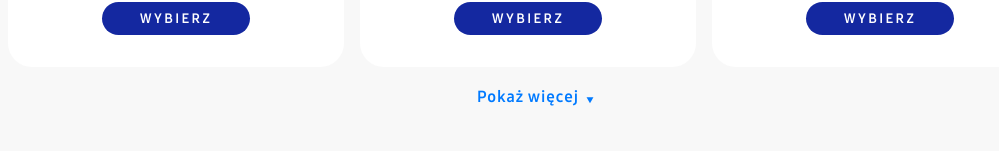
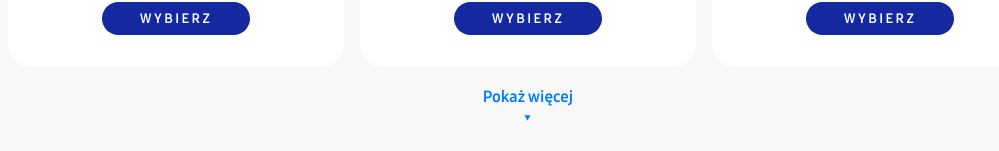
Before and after one commit to CharlesSBL/webDevTestTask-cheil, a React (Vite) app: page / in a window 1280 px wide. Shown: the part 1405-1556 px from the top of the page, without its empty margins (112-1111 px from the left). Built offline with nearby package versions, Linux system fonts and the light colour scheme.

Commit message:
feat|fix: implement footer expand button logic, fix the menu filter

```diff
--- a/src/feature/product-listing/ProductListing.tsx
+++ b/src/feature/product-listing/ProductListing.tsx
@@ -5,26 +5,30 @@ import Footer from './components/Footer';
 import Header from './components/Header';
 import Listing from './components/listing/Listing';
 import type ProductDataTypes from './types/ProductDataTypes';
-import type { IProductQuantity, IProductStateType } from './interfaces/interfaces';
-import { ProductContext, QuantityContext } from './context/context';
+import type { ICardMax, IProductQuantity, IProductStateType } from './interfaces/interfaces';
+import { MaxContext, ProductContext, QuantityContext } from './context/context';
 
 
 export default function ProductListing() {
     const [products, setProducts] = useState<ProductDataTypes[]>([]);
     const [productQuantity, setProductQuantity] = useState<number>(0);
+    const [cardsAmountMax, setCardsAmountMax] = useState<number>(6);
 
     // The 'productState' object passed as the value prop to the Context provider changes every render. To fix this consider wrapping it in a useMemo hook.sonarqube(typescript:S6481)
     const productState = useMemo<IProductStateType>(() => ({ products, setProducts }), [products]);
     const quantityState = useMemo<IProductQuantity>(() => ({ productQuantity, setProductQuantity }), [productQuantity]);
+    const maxState = useMemo<ICardMax>(() => ({ cardsAmountMax, setCardsAmountMax }), [cardsAmountMax]);
 
     return (
         <ProductContext value={productState}>
             <QuantityContext value={quantityState}>
-                <Header />
-                <Filter />
-                <Counter />
-                <Listing />
-                <Footer />
+                <MaxContext value={maxState}>
+                    <Header />
+                    <Filter />
+                    <Counter />
+                    <Listing />
+                    <Footer />
+                </MaxContext>
             </QuantityContext>
         </ProductContext>
     )
--- a/src/feature/product-listing/components/Footer.tsx
+++ b/src/feature/product-listing/components/Footer.tsx
@@ -1,11 +1,25 @@
+import { useContext } from "react";
+import { MaxContext } from "../context/context";
 
-// TODO: dynamic expand handler
 export default function Footer() {
+    const maxCards = useContext(MaxContext);
+
     return (
         <footer>
             <div className='card-expand'>
-                <a href=".">Pokaż więcej</a>
+                <button
+                    onClick={() => {
+                        console.log("click!");
+
+                        maxCards?.setCardsAmountMax((current) => {
+                            return current + 6
+                        })
+                    }}
+                >
+                    <p>Pokaż więcej</p>
+                    <img src="/assets/images/foot_arrow/foot_arrow.svg" alt="" />
+                </button>
             </div>
-        </footer>
+        </footer >
     )
 }
--- a/src/feature/product-listing/components/listing/Listing.tsx
+++ b/src/feature/product-listing/components/listing/Listing.tsx
@@ -2,25 +2,24 @@ import type { IProductCard } from '../../types/cardTypes';
 import { useContext, useEffect, useState } from 'react';
 import ProductsToCards from '../../functions/ProductsToCards';
 import productsToCardComponents from '../../functions/productsToCardComponents';
-import { ProductContext } from '../../context/context';
+import { MaxContext, ProductContext } from '../../context/context';
+
 
 
 export default function Listing(
 ) {
+    const maxCards = useContext(MaxContext);
     const productState = useContext(ProductContext);
+
     const [productCards, setProductCards] = useState<IProductCard[]>([])
     useEffect(() => setProductCards(ProductsToCards(productState!)), [productState!.products])
-
-    // TODO: add more button fix in footer
-    const [cardsAmountMax, setCardsAmountMax] = useState<number>(6);
-    const amountCards = productCards.length > cardsAmountMax ? cardsAmountMax : productCards.length;
 
     return (
         <section className='container-out container-listing-out'>
             <div className='container-in container-listing-in'>
                 <div className='product-listing'>
                     <ul className='card-grid'>
-                        {productsToCardComponents(productCards, amountCards)}
+                        {productsToCardComponents(productCards, maxCards?.cardsAmountMax!)}
                     </ul>
                 </div>
             </div>
--- a/src/feature/product-listing/context/context.ts
+++ b/src/feature/product-listing/context/context.ts
@@ -1,7 +1,9 @@
 import { createContext } from "react";
-import type { IFetchStateData, IProductQuantity, IProductStateType } from "../interfaces/interfaces";
+import type { ICardMax, IFetchStateData, IProductQuantity, IProductStateType } from "../interfaces/interfaces";
 
 export const fetchContext = createContext<IFetchStateData | null>(null);
 
 export const ProductContext = createContext<IProductStateType | null>(null);
 export const QuantityContext = createContext<IProductQuantity | null>(null);
+
+export const MaxContext = createContext<ICardMax | null>(null);
--- a/src/feature/product-listing/hooks/FilterHook.tsx
+++ b/src/feature/product-listing/hooks/FilterHook.tsx
@@ -2,13 +2,6 @@ import { useState, useEffect } from "react";
 import type ProductDataTypes from "../types/ProductDataTypes";
 import type { IProductStateType, IFetchStateData, IProductQuantity } from "../interfaces/interfaces";
 import { filterData } from "../functions/filterData";
-
-// TODO:
-// add sum of products that appears,
-// has take a state of sum that appears
-// show more click add to state of gap a + 6 each time,
-//
-//  fix the price mapping to card
 
 export function FilterHook(
     productState: IProductStateType,
@@ -64,8 +57,11 @@ export function FilterHook(
                             productState.setProducts(filteredData3);
                             break;
                         default:
+                            const copyData4 = data.slice();
+
+                            const filteredData4 = filterData(copyData4, menuFilterStateOptions)
                             productQuantity.setProductQuantity(data.length)
-                            productState.setProducts(data);
+                            productState.setProducts(filteredData4);
                             break;
                     }
                 } else {
```
Also changed, not shown: src/feature/product-listing/interfaces/interfaces.ts (+9 -0 lines).
